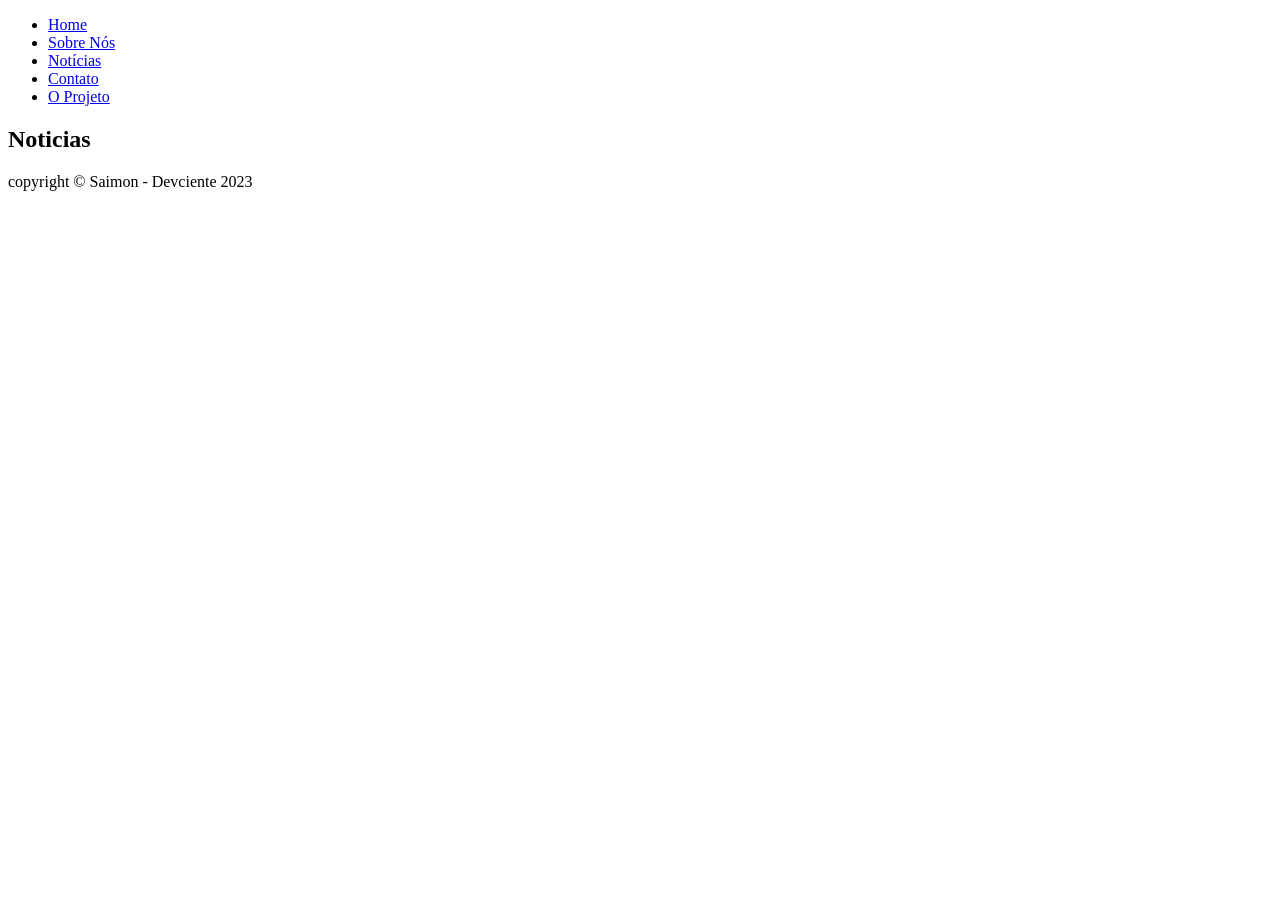
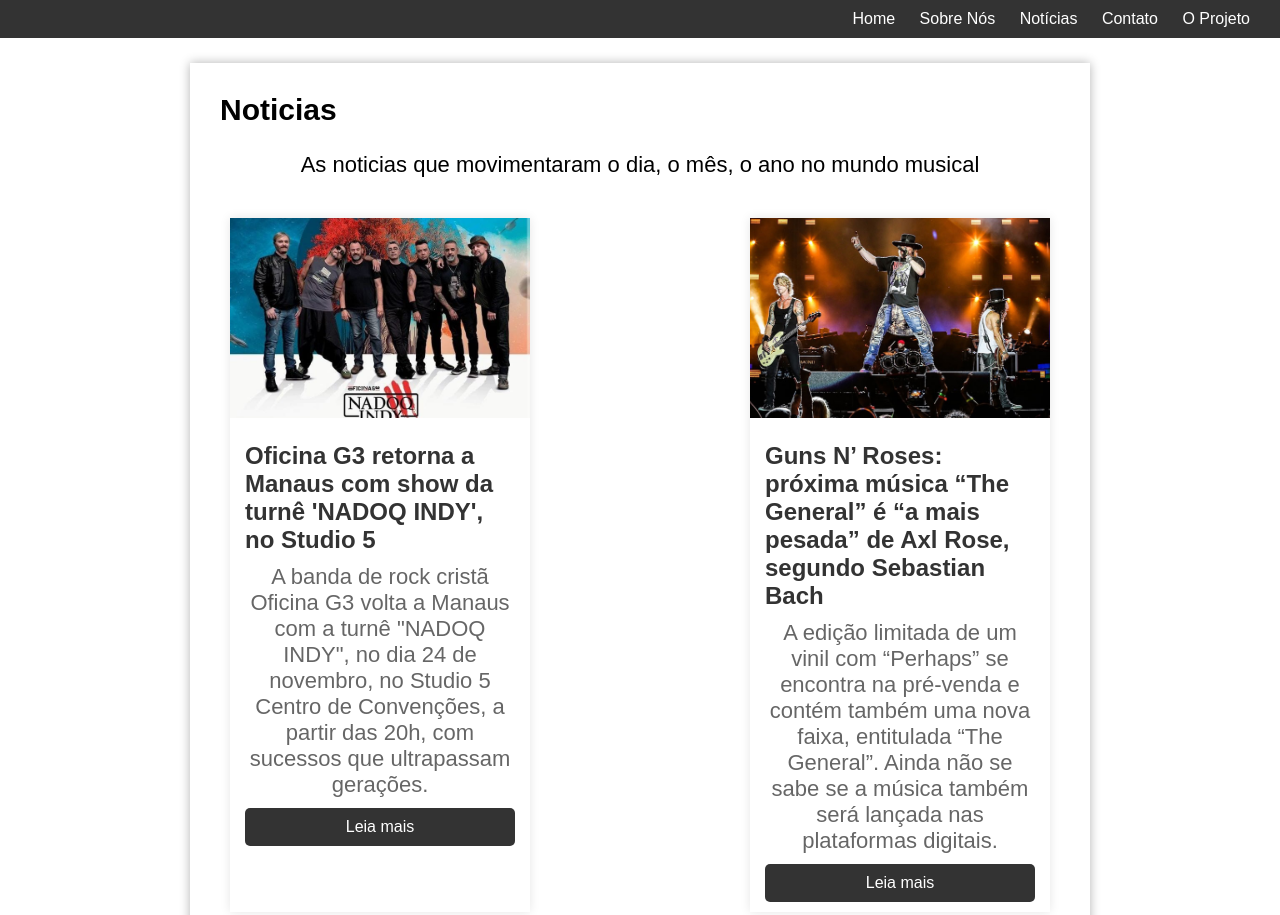
Before and after one commit to FelipeSaimon/trabalho_fundamentosWeb, a plain HTML site: page noticias.html in a window 1280 px wide. Shown: the top 915 px of the page. Before the commit the page ends 800 px from the top, so only its background shows below. Drawn offline with Linux system fonts and the light colour scheme.

Commit message:
update nas paginas e montando as noticias

```diff
--- a/Produtos/css/global.css
+++ b/Produtos/css/global.css
@@ -1,33 +1,3 @@
-  @import url('https://fonts.googleapis.com/css2?family=Orbitron:wght@500&family=Roboto:ital,wght@0,100;0,300;0,400;0,500;0,700;0,900;1,100;1,300;1,400;1,500;1,700;1,900&display=swap');
-
-
-body {
-    font-family: 'Roboto', sans-serif;
-    margin: 0;
-    padding: 0;
-}
-
-header {
-    background-color: #333;
-    color: #fff;
-    padding: 10px;
-}
-
-nav ul {
-    list-style: none;
-    margin: 0;
-    padding: 0;
-}
-
-nav li {
-    display: inline;
-    margin-right: 20px;
-}
-
-nav a {
-    text-decoration: none;
-    color: #fff;
-}
 
 .cards {
     display: flex;
@@ -72,17 +42,6 @@ nav a {
     cursor: pointer;
 }
 
-.footer{
-    position: absolute;
-    background-color: #333;
-    color: #fff;
-    padding: 10px;
-    /* bottom: 0; */
-    width: 100%;
-    height: 50px;
-    text-align: center;
-}
-
 /* Adicione estilos responsivos conforme necessário */
 @media screen and (max-width: 768px) {
     .cards {
--- a/Produtos/css/produto.css
+++ b/Produtos/css/produto.css
@@ -1,33 +1,3 @@
-body {
-    font-family: Arial, sans-serif;
-    margin: 0;
-    padding: 0;
-}
-
-header {
-    background-color: #333;
-    color: #fff;
-    padding: 10px;
-    text-align: center;
-}
-
-nav ul {
-    list-style: none;
-    margin: 0;
-    padding: 0;
-}
-
-nav li {
-    display: inline;
-    margin-right: 20px;
-}
-
-nav a {
-    text-decoration: none;
-    color: #fff;
-}
-
-
 .product-details {
     max-width: 800px;
     margin: 0 auto;
@@ -106,13 +76,3 @@ button {
 button:hover {
     background-color: #555;
 }
-
-footer {
-    background-color: #333;
-    color: #fff;
-    text-align: center;
-    padding: 10px;
-    position: fixed;
-    bottom: 0;
-    width: 100%;
-}
--- /dev/null
+++ b/css/globals.css
@@ -0,0 +1,44 @@
+@import url('https://fonts.googleapis.com/css2?family=Orbitron:wght@500&family=Roboto:ital,wght@0,100;0,300;0,400;0,500;0,700;0,900;1,100;1,300;1,400;1,500;1,700;1,900&display=swap');
+
+
+body {
+    font-family: 'Roboto', sans-serif;
+    margin: 0;
+    padding: 0;
+}
+
+header {
+    background-color: #333;
+    color: #fff;
+    padding: 10px;
+    text-align: right;
+}
+
+nav ul {
+    list-style: none;
+    margin: 0;
+    padding: 0;
+}
+
+nav li {
+    display: inline;
+    margin-right: 20px;
+}
+
+nav a {
+    text-decoration: none;
+    color: #fff;
+}
+
+
+
+.footer{
+    position: absolute;
+    background-color: #333;
+    color: #fff;
+    padding: 10px;
+    /* bottom: 0; */
+    width: 100%;
+    height: 50px;
+    text-align: center;
+}
--- /dev/null
+++ b/css/noticias.css
@@ -0,0 +1,76 @@
+body {
+    font-family: Arial, sans-serif;
+    margin: 0;
+    padding: 0;
+}
+
+.container{
+    width: 900px;
+    text-align: left;
+    margin: auto;
+
+    margin-bottom: 50px;
+
+    box-shadow: 0 0 10px rgba(0, 0, 0, 0.3);
+}
+
+
+h1 {
+    padding: 30px 0 0 30px;
+    font-size: 30px;
+}
+
+p{
+    text-align: center;
+    font-size: 22px;
+    margin: 0;
+}
+
+.cards-container {
+    display: flex;
+    justify-content: space-between;
+    flex-wrap: wrap;
+    padding: 20px;
+}
+
+.card {
+    width: 300px;
+    margin: 20px;
+    box-shadow: 0 0 10px rgba(0, 0, 0, 0.1);
+
+    position: relative;
+}
+
+.card img {
+    width: 100%;
+    height: 200px;
+    object-fit: cover;
+}
+
+.card h2 {
+    margin: 10px 0;
+    color: #333;
+}
+
+.card p {
+    color: #666;
+}
+
+.details_journal{
+    padding: 10px 15px;
+}
+
+.button {
+    display: block;
+    background-color: #333;
+    color: #fff;
+    text-align: center;
+    padding: 10px;
+    text-decoration: none;
+    border-radius: 5px;
+    margin-top: 10px;
+}
+
+.button:hover {
+    background-color: #555;
+}
--- a/noticias.html
+++ b/noticias.html
@@ -1,10 +1,14 @@
 <!DOCTYPE html>
 <html lang="en">
+
 <head>
     <meta charset="UTF-8">
     <meta name="viewport" content="width=device-width, initial-scale=1.0">
+    <link rel="stylesheet" href="../css/globals.css">
+    <link rel="stylesheet" href="css/noticias.css">
     <title>Noticias</title>
 </head>
+
 <body>
 
 
@@ -20,8 +24,46 @@
         </nav>
     </header>
 
-    <section>
+    <section class="container">
         <h1>Noticias</h1>
+
+        <p>As noticias que movimentaram o dia, o mês, o ano no mundo musical</p>
+
+        <section class="cards-container">
+            <!-- Card 1 -->
+            <div class="card">
+                <img src="assets/images/oficinag3_cover_journal.jpg" alt="Banda 1">
+                <div class="details_journal">
+                    <h2>Oficina G3 retorna a Manaus com show da turnê 'NADOQ INDY', no Studio 5
+                    </h2>
+                    <p>A banda de rock cristã Oficina G3 volta a Manaus com a turnê "NADOQ INDY", no dia 24 de novembro,
+                        no Studio 5 Centro de Convenções, a partir das 20h, com sucessos que ultrapassam gerações.
+                    </p>
+                    <a href="https://g1.globo.com/am/amazonas/noticia/2023/11/13/oficina-g3-retorna-a-manaus-com-show-da-turne-nadoq-indy-no-studio-5.ghtml"
+                        class="button">Leia mais</a>
+                </div>
+            </div>
+
+            <!-- Card 2 -->
+            <div class="card">
+                <img src="assets/images/guns_details_journal.jpg" alt="Banda 2">
+                <div class="details_journal">
+                    <h2>Guns N’ Roses: próxima música “The General” é “a mais pesada” de Axl Rose, segundo Sebastian
+                        Bach
+                    </h2>
+                    <p>A edição limitada de um vinil com “Perhaps” se encontra na pré-venda e contém também uma nova
+                        faixa, entitulada “The General”. Ainda não se sabe se a música também será lançada nas
+                        plataformas digitais.
+
+                    </p>
+                    <a href="https://www.wikimetal.com.br/guns-n-roses-the-general-mais-pesada-de-axl/"
+                        class="button">Leia mais</a>
+                </div>
+            </div>
+
+            <!-- Adicione mais cards conforme necessário -->
+
+        </section>
     </section>
 
     <section class="row">
@@ -30,4 +72,5 @@
         </footer>
     </section>
 </body>
+
 </html>
```
Also changed, not shown: Produtos/all.html (+1 -0 lines), Produtos/produto-1.html (+2 -0 lines), Produtos/produto-2.html (+2 -0 lines), Produtos/produto-3.html (+2 -0 lines), Produtos/produto-4.html (+2 -0 lines), Produtos/produto-5.html (+2 -0 lines), Produtos/produto-6.html (+2 -0 lines), faleconosco.html (+2 -0 lines), projeto.html (+2 -0 lines), sobre.html (+19 -34 lines), assets/images/guns_details_journal.jpg (added), assets/images/oficinag3_cover_journal.jpg (added).
